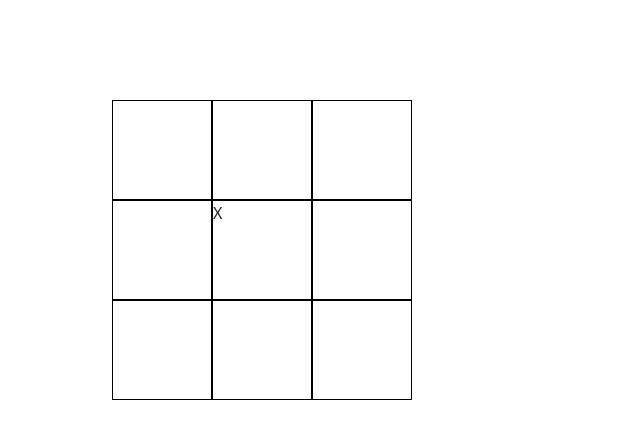
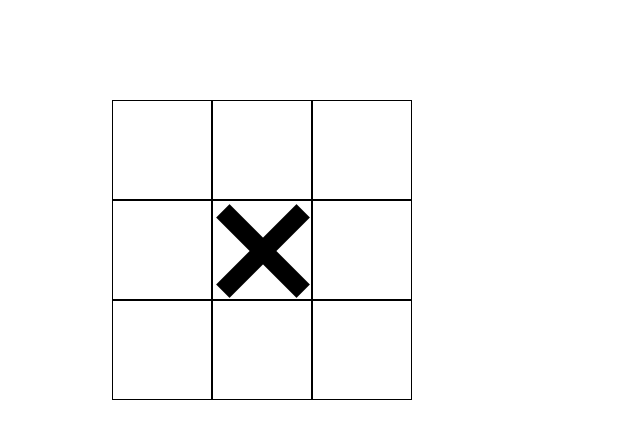
Before and after one commit to AazAlena/tic-tac-toe-play, a plain HTML site: page index.html in a window 1280 px wide. Both pictures are taken after a click on the element 262 px from the left and 250 px from the top of the page. Shown: the whole page, without its empty margins (0-640 px from the left). Drawn offline with nearby package versions, Linux system fonts and the light colour scheme.

Commit message:
picturs for sings

```diff
--- a/css/index.css
+++ b/css/index.css
@@ -11,3 +11,8 @@
 .row{
     margin: 0;
 }
+
+.sing{
+    width: 100px;
+    height: 100px;
+}
--- a/js/index.js
+++ b/js/index.js
@@ -11,11 +11,11 @@ let cont = document.querySelector(`.cont`);
 
 function print(coord, count){
     if (count%2 == 1){
-        coord.innerHTML = "X";
+        coord.innerHTML = `<img src="assets/cross.png" class="sing" alt="">`;
         matrix[coord.id-1] = 1;
         // console.log( "2", matrix);
     } else {
-        coord.innerHTML = "0";
+        coord.innerHTML = `<img src="assets/round.png" class="sing" alt="">`;
         matrix[coord.id-1] = 0;
     }
     // console.log( "3", matrix);
```
Also changed, not shown: assets/cross.png (added), assets/round.png (added).
